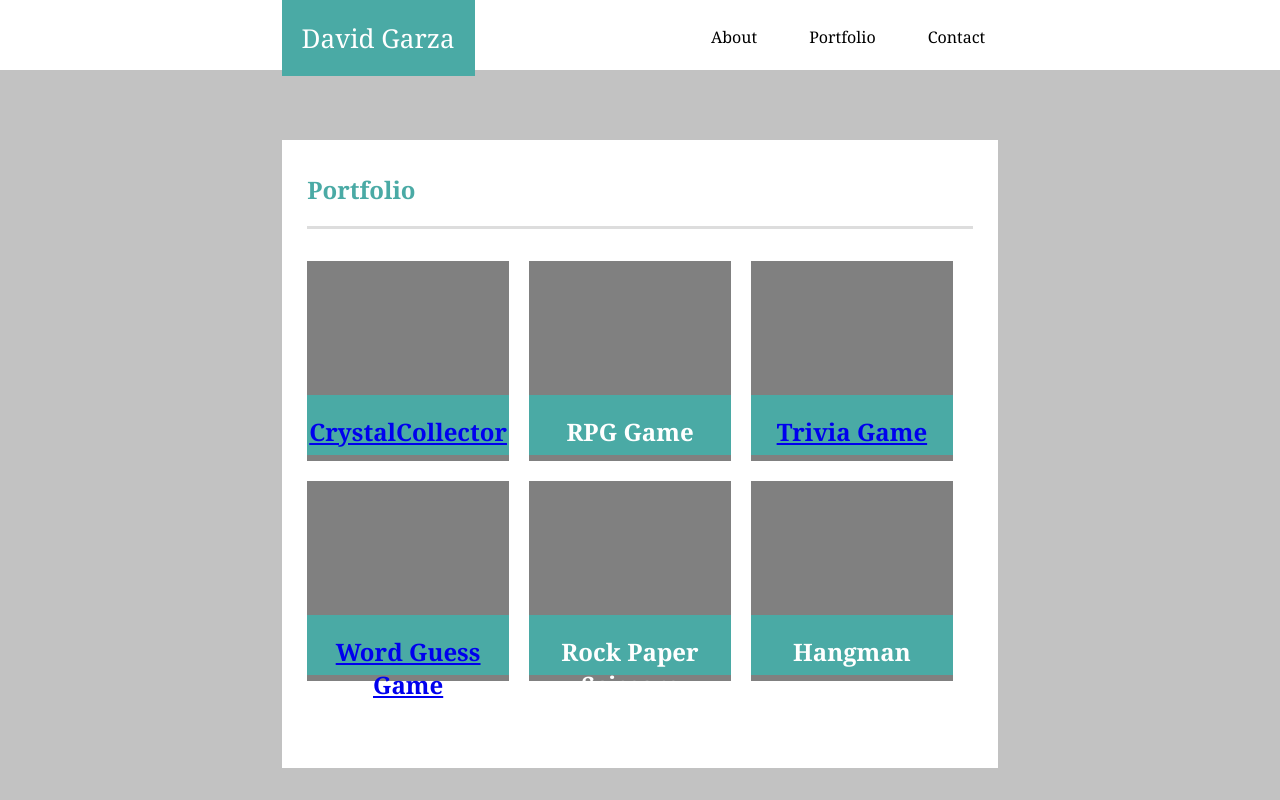
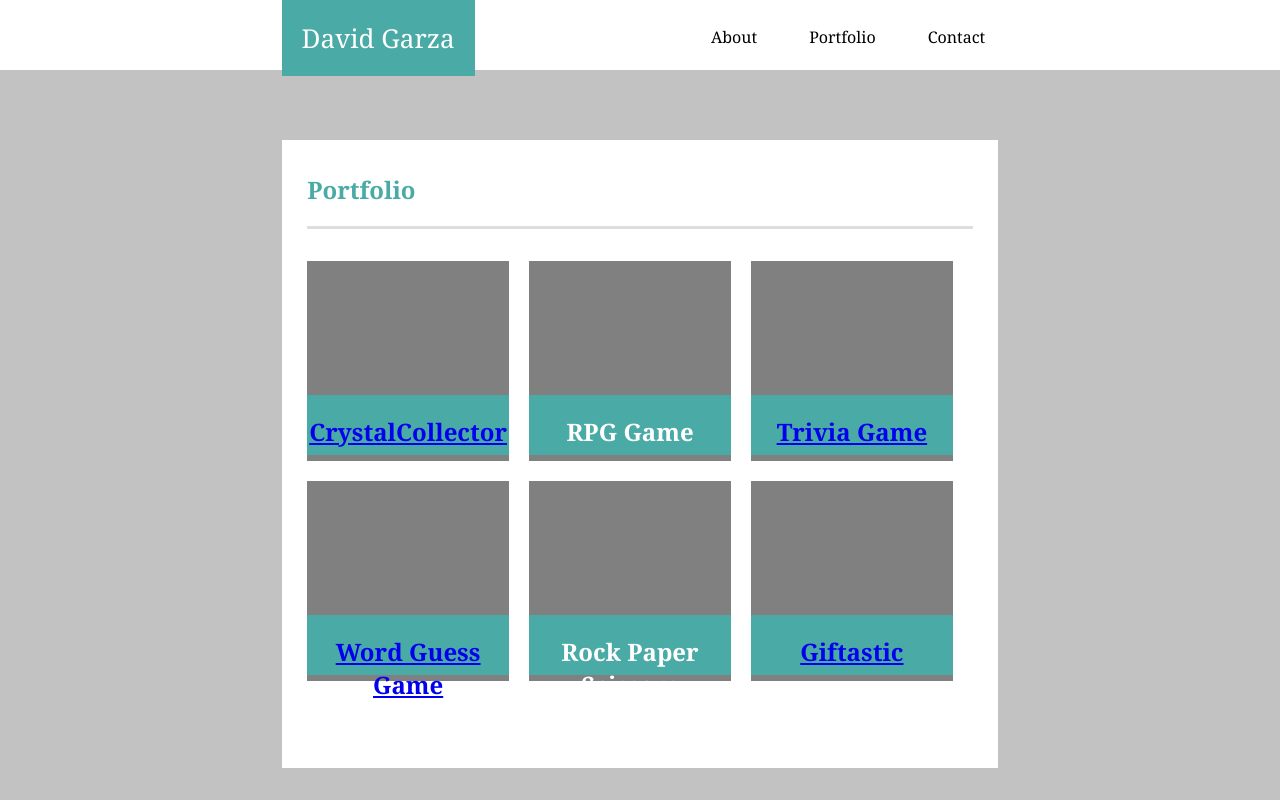
Before and after one commit to Dgarza0413/Responsive-Portfolio, a plain HTML site: page portfolio.html in a window 1280 px wide. Shown: the top 800 px of the page. Drawn offline with Linux system fonts and the light colour scheme.

Commit message:
changed titles of html files

```diff
--- a/portfolio.html
+++ b/portfolio.html
@@ -65,7 +65,9 @@
                     </div>
                     <div class="flex-items">
                         <div class="sub-title">
-                            <h2>Hangman</h2>
+                            <a target="_blank" href="https://afternoon-chamber-25754.herokuapp.com/">
+                                <h2>Giftastic</h2>
+                            </a>
                         </div>
                     </div>
                 </div>
```
Also changed, not shown: contact.html (+1 -1 lines), index.html (+1 -1 lines).
